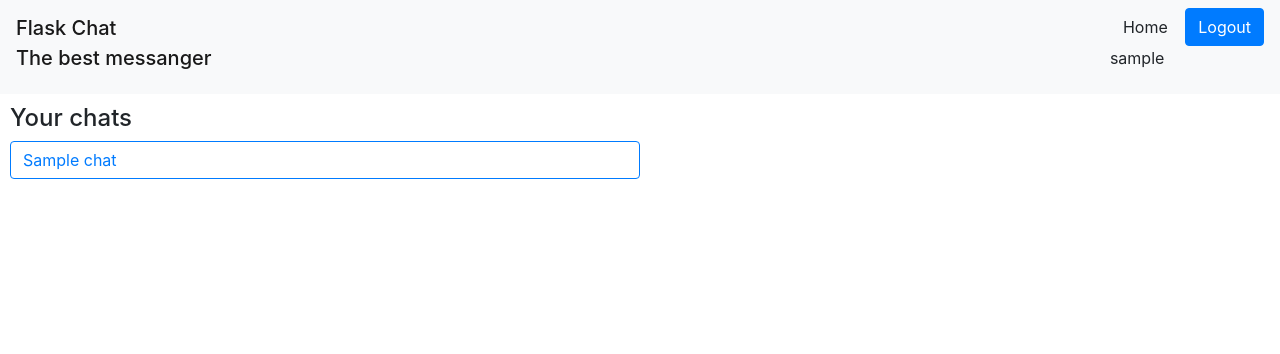
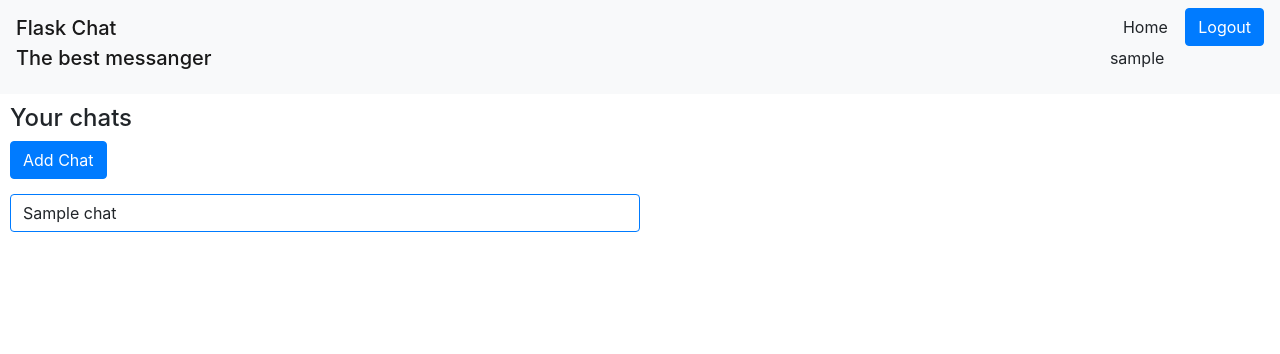
Before and after one commit to Rustemiq/Flask-Chat, a Flask app: page / in a window 1280 px wide. Shown: the top 354 px of the page. Run offline with Flask 3, Linux system fonts and the light colour scheme; a user stored in the database is signed in; tables that the repository leaves empty hold one stand-in row (values such as "Sample post"); a database or web service that is not in the repository returns one stand-in record (values such as "Sample title"); data that the repository does not hold is empty; parts of the project's set-up code (start-up, migrations or seed data) failed here and were passed over; some libraries are stand-ins or nearby versions.

Commit message:
обновление home шаблона
добавлено сообщение о необходимости авторизоваться

```diff
--- a/main.py
+++ b/main.py
@@ -72,6 +72,7 @@
             'username': form.username.data,
             'birth_date': str(form.birth_date.data),
             'password': form.password.data})
+        return redirect('/login')
     return render_template('register.html', title='Registration', form=form)
 
 
@@ -119,9 +120,11 @@
                     form=form,
                     not_found_users=not_found_users
                 )
+            members = form.usernames.data
+            members.append({'username': current_user.username})
             post('http://127.0.0.1:8080/api/chats', json={
                 'name': form.name.data,
-                'members': form.usernames.data
+                'members': members
                 })
             return redirect('/')
     return render_template(
--- a/templates/home.html
+++ b/templates/home.html
@@ -3,8 +3,14 @@
 {% block content %}
 <h4>Your chats</h4>
 
-{% for chat in chats %}
-    <p class="btn btn-outline-primary" style="width: 50%; text-align: left"> {{ chat.name }} </p>
-{% endfor %}
+{% if current_user.is_authenticated %}
+    <a class="btn btn-primary" href="/create_chat" style="margin-bottom: 15px"> Add Chat </a>
+    <br>
+    {% for chat in chats %}
+        <a class="btn btn-outline-primary" style="width: 50%; text-align: left"> {{ chat.name }} </a>
+    {% endfor %}
+{% else %}
+    <h5>Sign in to start chatting</h5>
+{% endif %}
 
 {% endblock %}
```
